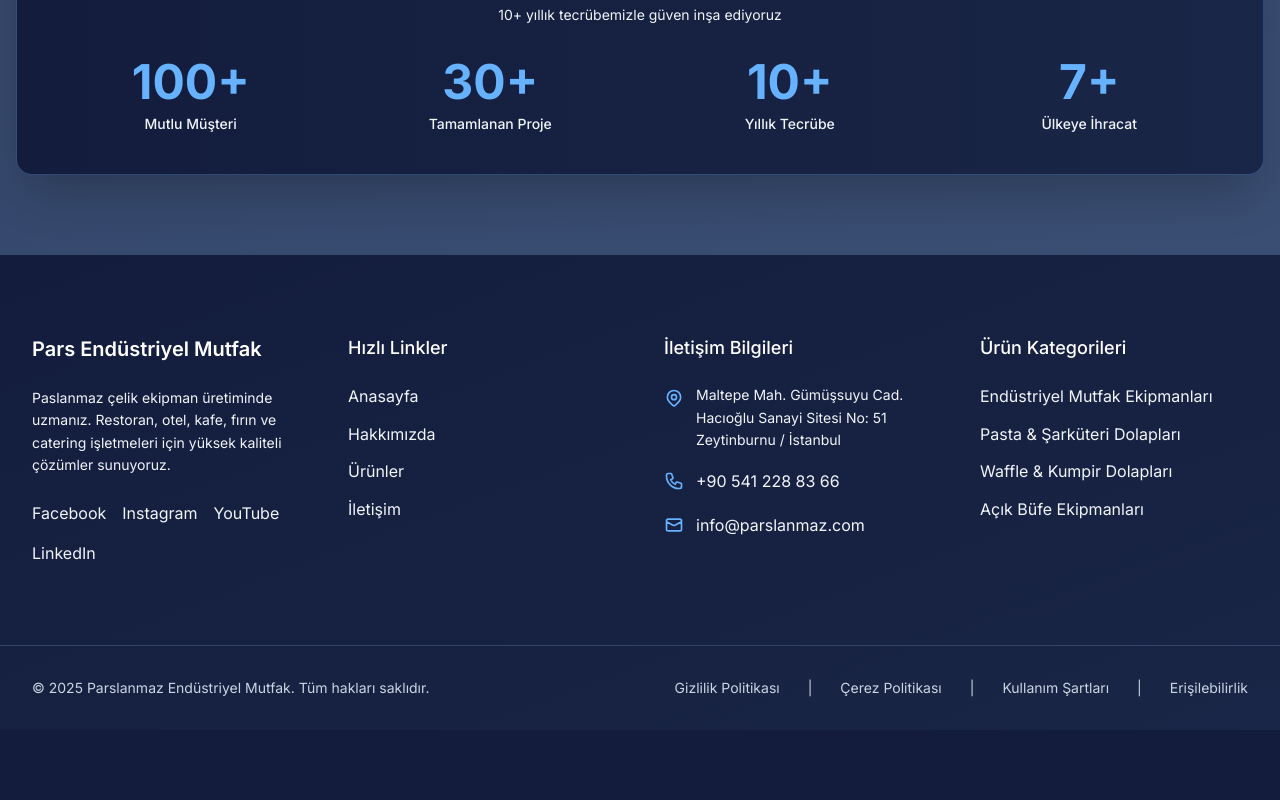
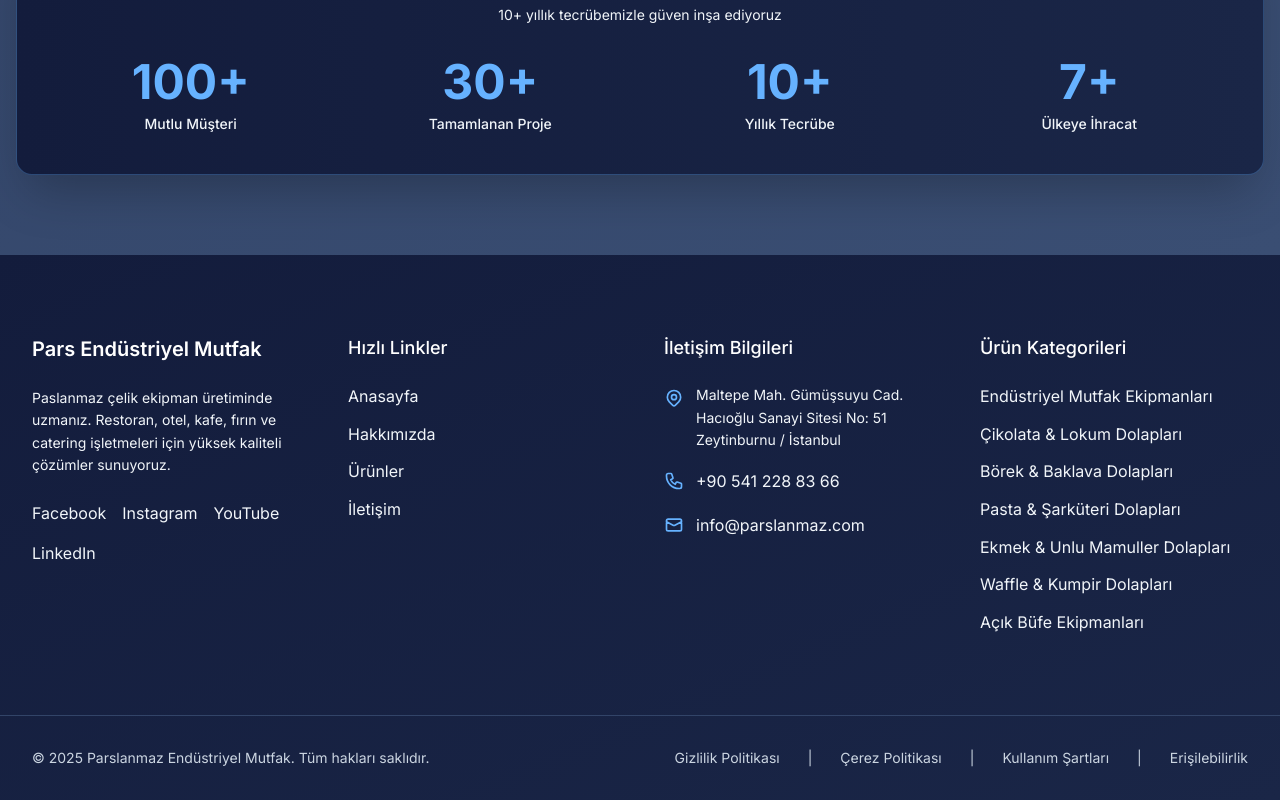
Before and after one commit to yamaanburakk/parslanmaz-fe, a Next.js app: page / in a window 1280 px wide. Shown: the part 3640-4440 px from the top of the page. Before the commit the page ends 4370 px from the top, so only its background shows below. Built offline with nearby package versions, Linux system fonts and the light colour scheme.

Commit message:
refactoring

```diff
--- a/src/components/Footer.tsx
+++ b/src/components/Footer.tsx
@@ -114,8 +114,23 @@
                 </Link>
               </li>
               <li>
+                <Link href="/urun-kategori/cikolata-lokum-dolaplari-paslanmaz-celik-vitrin-tezgah-ve-dolap-modelleri" className="text-[#F1F5F9] hover:text-[#66B2FF] transition-colors text-sm sm:text-base">
+                  Çikolata & Lokum Dolapları
+                </Link>
+              </li>
+              <li>
+                <Link href="/urun-kategori/borek-baklava-dolaplari-paslanmaz-celik-vitrin-tezgah-ve-dolap-modelleri" className="text-[#F1F5F9] hover:text-[#66B2FF] transition-colors text-sm sm:text-base">
+                  Börek & Baklava Dolapları
+                </Link>
+              </li>
+              <li>
                 <Link href="/urun-kategori/pasta-sarkuteri-dolaplari-paslanmaz-celik-vitrin-tezgah-ve-dolap-modelleri" className="text-[#F1F5F9] hover:text-[#66B2FF] transition-colors text-sm sm:text-base">
                   Pasta & Şarküteri Dolapları
+                </Link>
+              </li>
+              <li>
+                <Link href="/urun-kategori/ekmek-unlu-mamuller-dolaplari-paslanmaz-celik-firin-vitrin-ve-tezgah-modelleri" className="text-[#F1F5F9] hover:text-[#66B2FF] transition-colors text-sm sm:text-base">
+                  Ekmek & Unlu Mamuller Dolapları
                 </Link>
               </li>
               <li>
```
